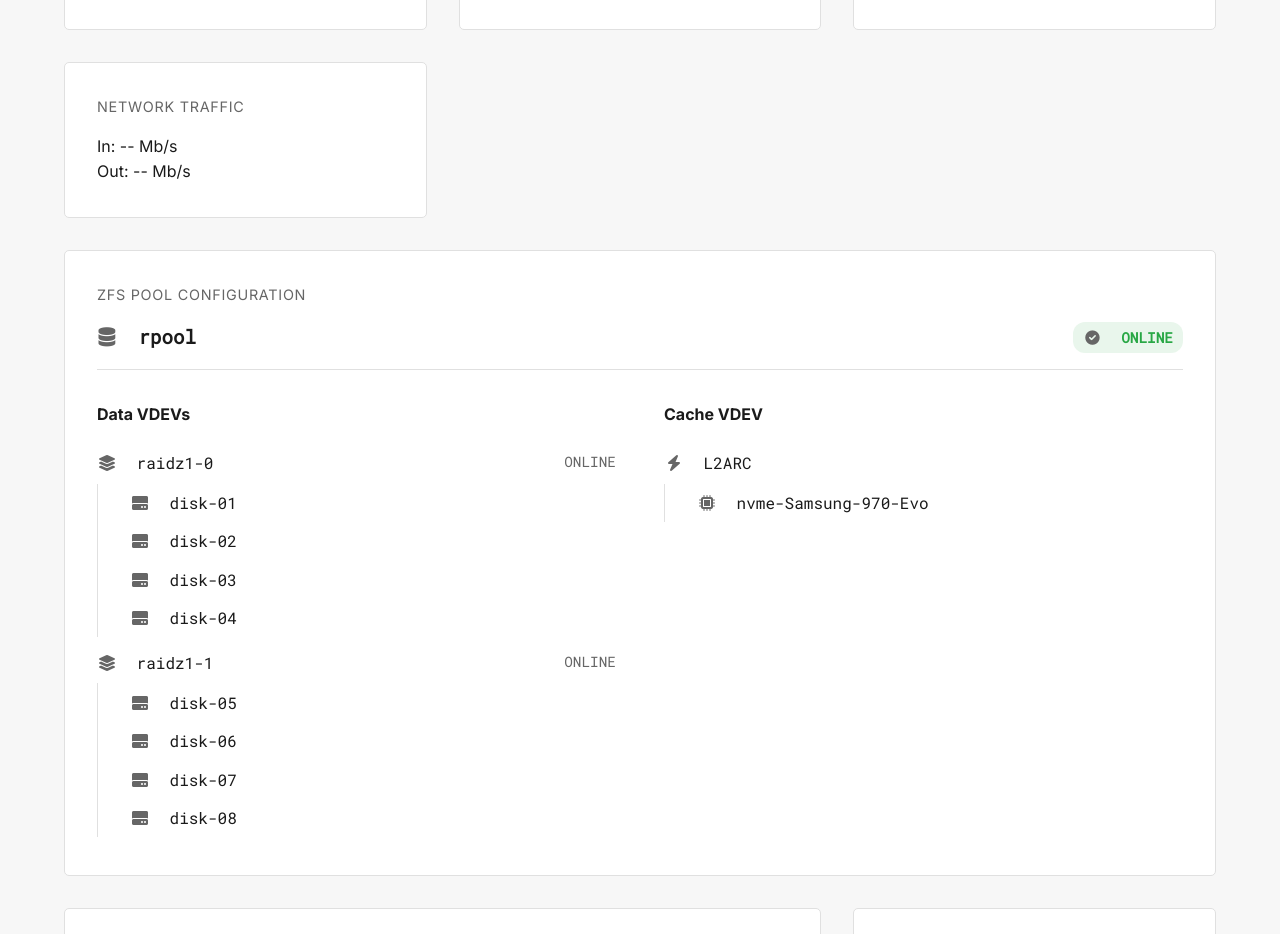
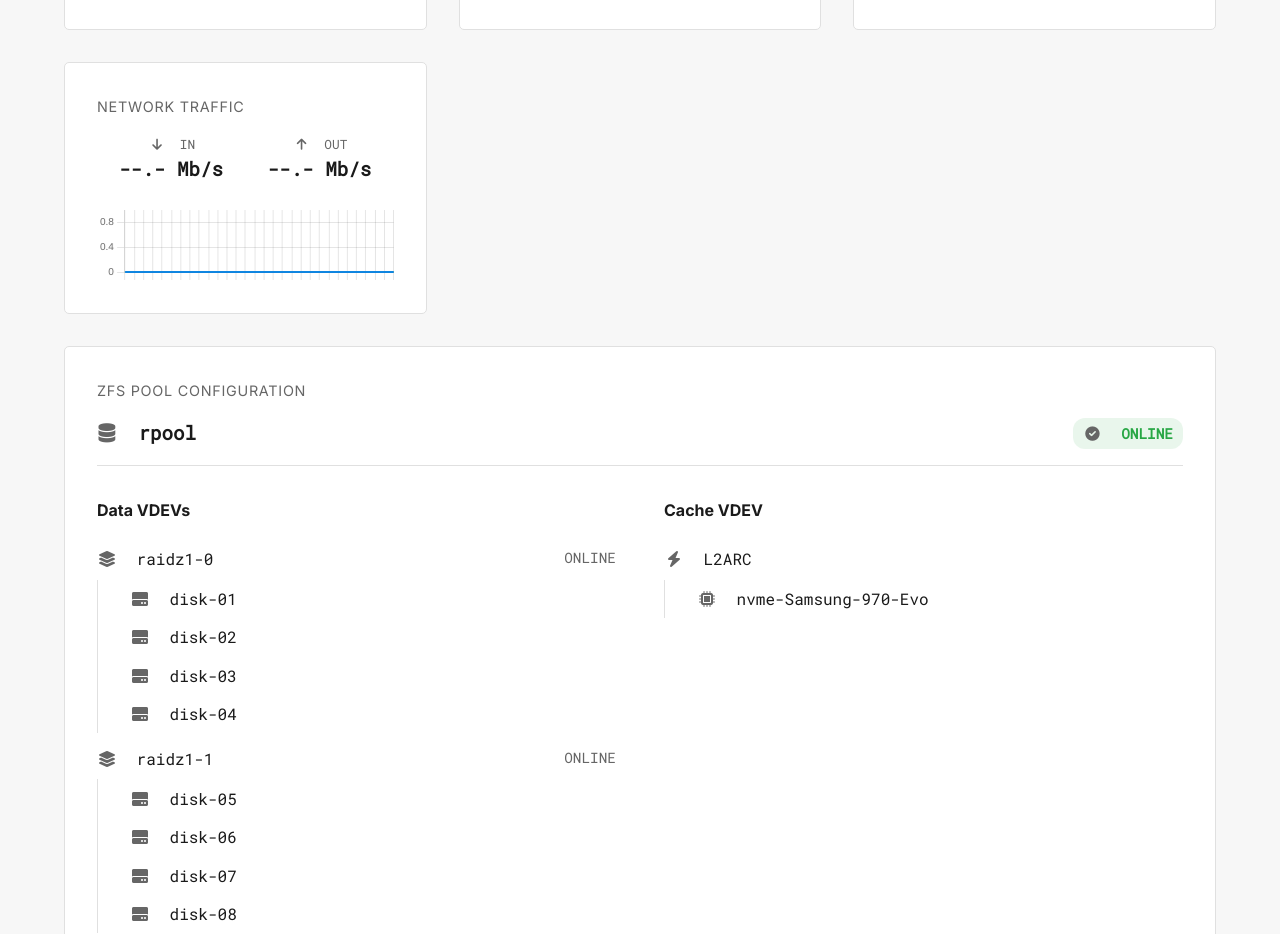
Before and after one commit to Kheopsian/minimalist-dashboard, a plain HTML site: page frontend/index.html in a window 1280 px wide. Shown: the part 899-1833 px from the top of the page. Drawn offline with nearby package versions, Linux system fonts and the light colour scheme.

Commit message:
graph for network

```diff
--- a/frontend/index.html
+++ b/frontend/index.html
@@ -9,6 +9,7 @@
     <link href="https://fonts.googleapis.com/css2?family=Inter:wght@300;400;700&family=Roboto+Mono:wght@300;400&display=swap" rel="stylesheet">
     <link rel="stylesheet" href="https://cdnjs.cloudflare.com/ajax/libs/font-awesome/6.0.0-beta3/css/all.min.css">
     <link rel="stylesheet" href="style.css">
+    <script src="https://cdn.jsdelivr.net/npm/chart.js"></script>
 </head>
 <body>
     <header class="header">
@@ -95,13 +96,20 @@
                 </div>
             </div>
 
-            <div class="metric-card">
+            <div class="metric-card" id="network-card">
                 <div class="metric-label">Network Traffic</div>
-                <div class="metric-value-small">
-                    <span class="direction">In:</span> <span id="net-in">-- Mb/s</span>
+                <div class="network-current-stats">
+                    <div class="network-stat">
+                        <span><i class="fas fa-arrow-down"></i> In</span>
+                        <span id="net-in">--.- Mb/s</span>
+                    </div>
+                    <div class="network-stat">
+                        <span><i class="fas fa-arrow-up"></i> Out</span>
+                        <span id="net-out">--.- Mb/s</span>
+                    </div>
                 </div>
-                <div class="metric-value-small">
-                    <span class="direction">Out:</span> <span id="net-out">-- Mb/s</span>
+                <div class="network-chart-container">
+                    <canvas id="networkChart"></canvas>
                 </div>
             </div>
 
@@ -190,6 +198,49 @@
         </section>
     </main>
     <script>
+        const ctx = document.getElementById('networkChart').getContext('2d');
+    const networkChart = new Chart(ctx, {
+        type: 'line',
+        data: {
+            labels: Array(30).fill(''), // 30 points de données (1 minute à 2s d'intervalle)
+            datasets: [{
+                label: 'In (Mb/s)',
+                data: Array(30).fill(0),
+                borderColor: 'rgba(0, 123, 255, 0.8)',
+                backgroundColor: 'rgba(0, 123, 255, 0.1)',
+                borderWidth: 2,
+                pointRadius: 0,
+                tension: 0.4,
+                fill: true,
+            }, {
+                label: 'Out (Mb/s)',
+                data: Array(30).fill(0),
+                borderColor: 'rgba(40, 167, 69, 0.8)',
+                backgroundColor: 'rgba(40, 167, 69, 0.1)',
+                borderWidth: 2,
+                pointRadius: 0,
+                tension: 0.4,
+                fill: true,
+            }]
+        },
+        options: {
+            maintainAspectRatio: false,
+            scales: {
+                y: {
+                    beginAtZero: true,
+                    ticks: { font: { size: 10 } }
+                },
+                x: {
+                    ticks: { display: false }
+                }
+            },
+            plugins: {
+                legend: { display: false }
+            },
+            animation: { duration: 250 }
+        }
+    });
+
     const socket = new WebSocket(`ws://${window.location.host}/ws`);
 
     socket.onopen = function(event) {
@@ -313,6 +364,18 @@
 
         updateTextContent('#net-in', data.net.in);
         updateTextContent('#net-out', data.net.out);
+
+        // On met à jour les données du graphique
+        const chartData = networkChart.data;
+
+        // Ajoute la nouvelle valeur et retire la plus ancienne
+        chartData.datasets[0].data.push(parseFloat(data.net.in) || 0);
+        chartData.datasets[0].data.shift();
+
+        chartData.datasets[1].data.push(parseFloat(data.net.out) || 0);
+        chartData.datasets[1].data.shift();
+
+        networkChart.update();
     };
 
     socket.onclose = function(event) {
--- a/frontend/style.css
+++ b/frontend/style.css
@@ -133,6 +133,33 @@ body { font-family: var(--font-family-main); color: var(--primary-text-color); b
     color: var(--accent-color);
 }
 
+.network-current-stats {
+    display: flex;
+    justify-content: space-around;
+    font-family: var(--font-family-mono);
+    font-size: 1.2rem;
+    margin-bottom: var(--spacing-unit);
+}
+.network-stat {
+    text-align: center;
+}
+.network-stat span:first-child {
+    font-size: 0.8rem;
+    color: var(--secondary-text-color);
+    text-transform: uppercase;
+    display: block;
+}
+.network-stat span:first-child .fas {
+    margin-right: 5px;
+}
+.network-stat span:last-child {
+    font-weight: 700;
+}
+.network-chart-container {
+    position: relative;
+    height: 80px;
+}
+
 /* Responsive Design */
 @media (max-width: 900px) {
     .metric-card.large-card { grid-column: span 1; }
```
